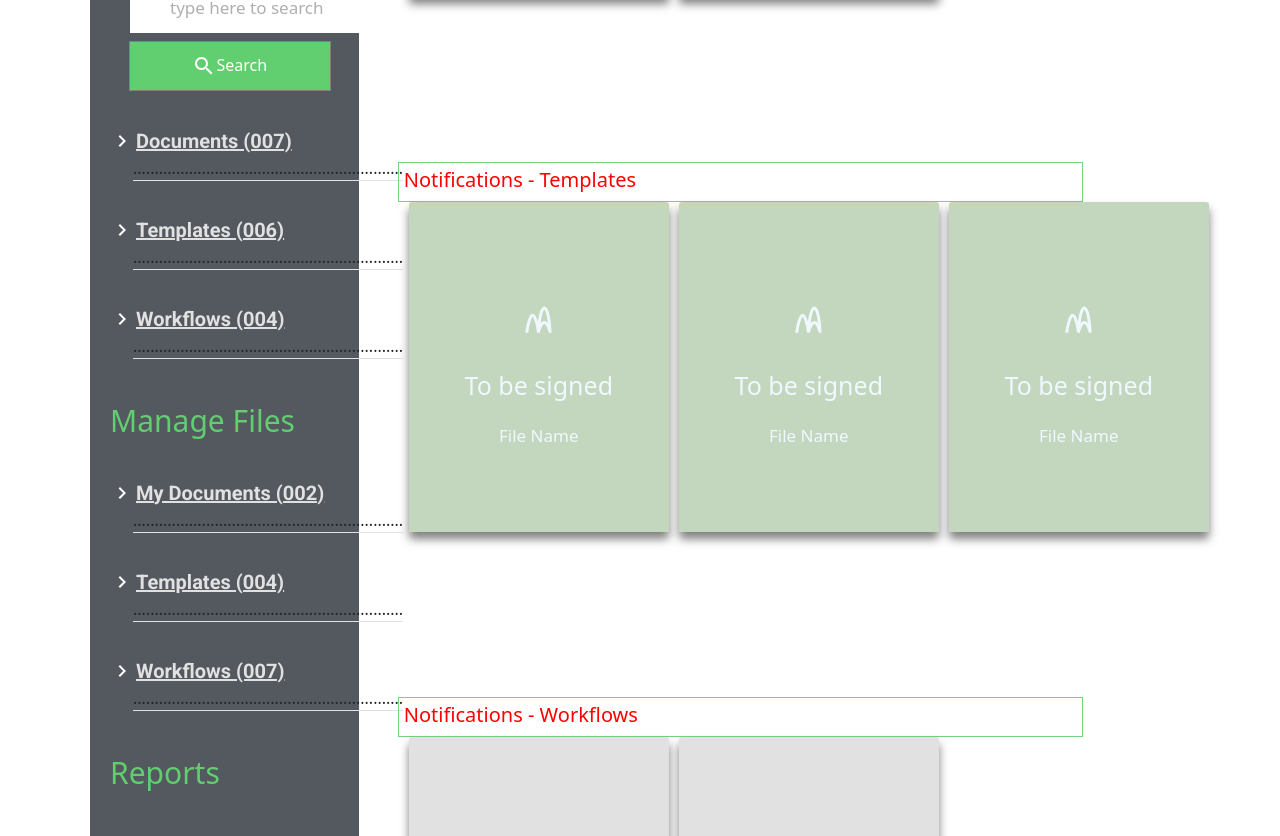
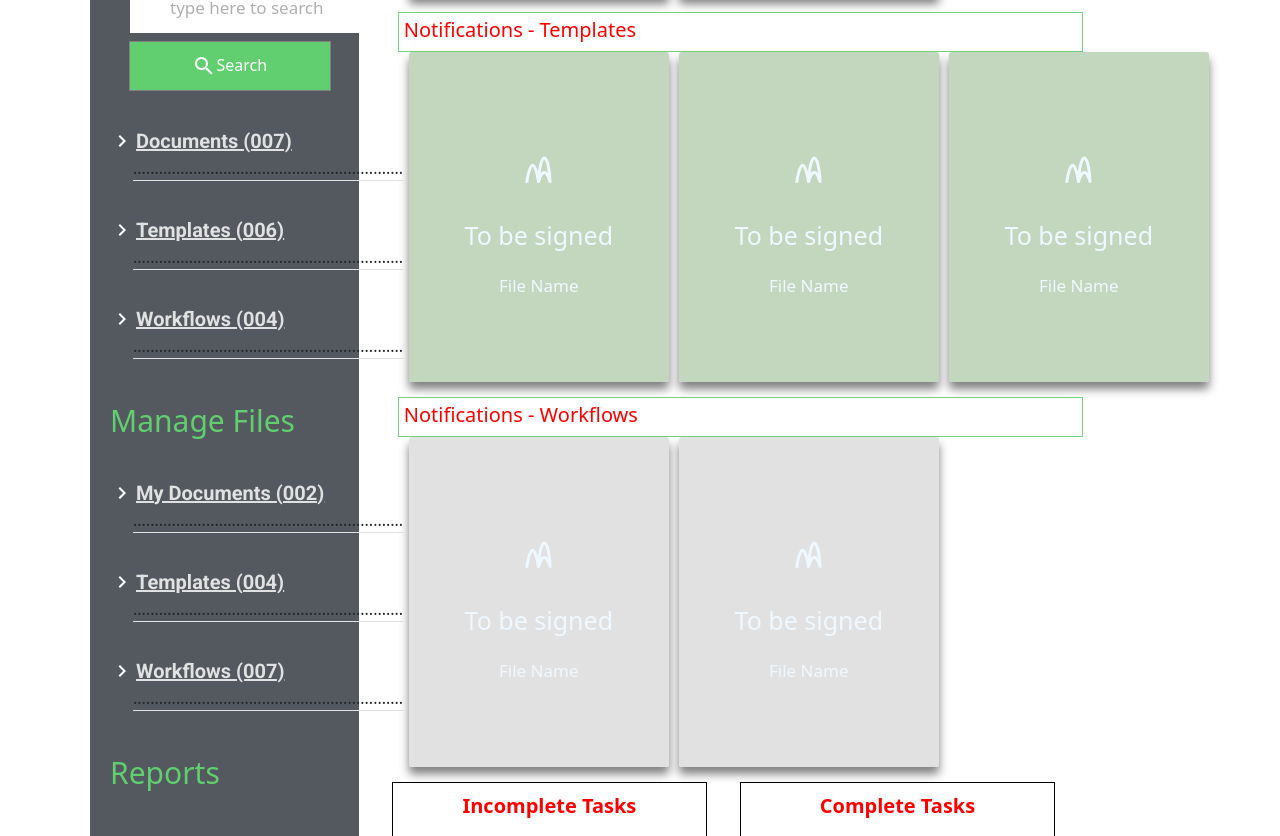
Before and after one commit to LL04-Finance-Dowell/100018-dowellWorkflowAi-testing, a React (Create React App) app in the folder frontend/: page /#/ in a window 1280 px wide. Shown: the part 1484-2320 px from the top of the page. Built offline with nearby package versions, Linux system fonts and the light colour scheme.

Commit message:
edit and add features

```diff
--- a/frontend/src/pages/Landing/Home.js
+++ b/frontend/src/pages/Landing/Home.js
@@ -1,4 +1,7 @@
 import { Link } from "react-router-dom";
+import LinkedInIcon from "@mui/icons-material/LinkedIn";
+import YouTubeIcon from "@mui/icons-material/YouTube";
+import FacebookIcon from "@mui/icons-material/Facebook";
 import Carousel from "../../components/carousel/Carousel";
 import FlipCard from "../../components/flip-card/FlipCard";
 import SideBar from "../../components/sideBar/SideBar";
@@ -43,7 +46,14 @@ const LandingPage = () => {
         <div className="top-main">
           <Carousel />
 
-          <div className="sm-flip">
+          <div
+            style={{
+              zIndex: "1",
+              position: "sticky",
+              top: "0px",
+            }}
+            className="sm-flip"
+          >
             <SmallFlip
               icon={<NotificationsNoneIcon fontSize="large" />}
               content={"006"}
@@ -110,7 +120,7 @@ const LandingPage = () => {
             </div>
           </div>
 
-          <div style={{ marginTop: "150px" }}>
+          <div>
             <h5
               id="ji"
               style={{
@@ -140,7 +150,7 @@ const LandingPage = () => {
               <HoverCard color="#c3d6be" />
             </div>
           </div>
-          <div style={{ marginTop: "150px" }}>
+          <div>
             <h5
               id="ji"
               style={{
@@ -160,7 +170,7 @@ const LandingPage = () => {
               style={{
                 display: "grid",
                 width: "67%",
-                marginBottom: "200px",
+
                 paddingLeft: "50px",
                 gridTemplateColumns: "auto auto auto",
               }}
@@ -171,7 +181,7 @@ const LandingPage = () => {
           </div>
           <div style={{ display: "flex" }}>
             <Table header="Incomplete Tasks" />
-            <Table header="Completed Tasks" hcolor="gray" />
+            <Table header="Complete Tasks" />
           </div>
           <div className="sm-flip">
             <SmallFlip
@@ -210,6 +220,17 @@ const LandingPage = () => {
         </div>
         <FlipCard />
       </div>
+      <div
+        style={{ display: "flex", justifyContent: "space-between" }}
+        className="footer"
+      >
+        <div>©All rights reserved by WorkFlowAI</div>
+        <div style={{ display: "flex", gap: "20px" }}>
+          <FacebookIcon fontSize="large" className="face" />
+          <YouTubeIcon fontSize="large" className="face" />
+          <LinkedInIcon fontSize="large" className="face" />
+        </div>
+      </div>
     </>
   );
 };
```
